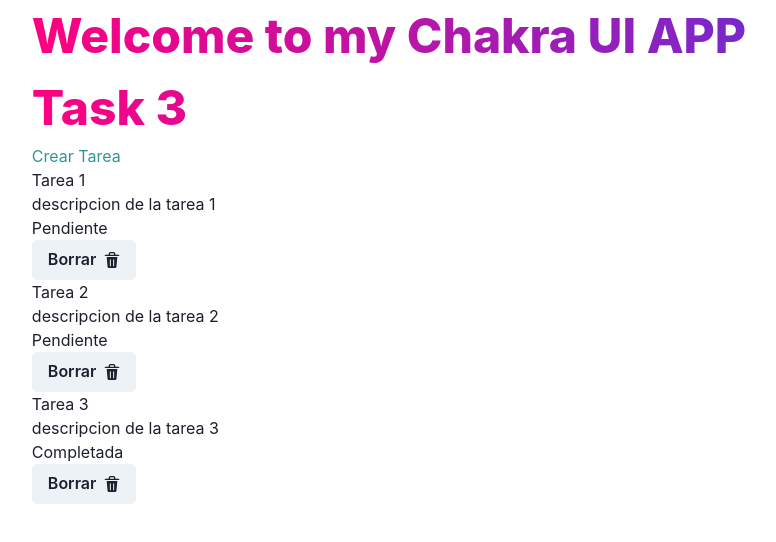
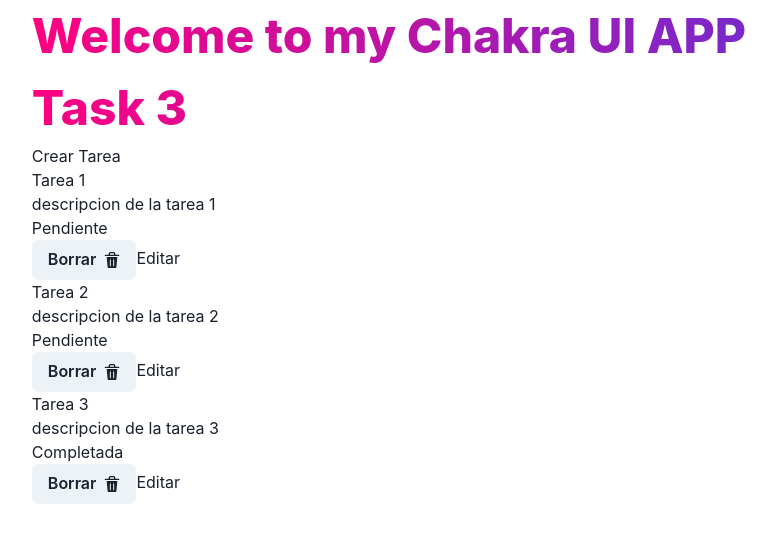
Before and after one commit to HuitziDomingo/redux-toolkit-crud, a React (Vite) app: page / in a window 1280 px wide. Shown: the top 542 px of the page, without its empty margins (251-1027 px from the left). Built offline with nearby package versions, Linux system fonts and the light colour scheme.

Commit message:
se agrego el metodo de actualizar

```diff
--- a/src/App.jsx
+++ b/src/App.jsx
@@ -21,8 +21,9 @@
       </header>
       <BrowserRouter>
         <Routes>
+          <Route path='/' element={<TaskList />} />
           <Route path='/create-task' element={<TaskForm />} />
-          <Route path='/' element={<TaskList />} />
+          <Route path='/edit-task/:id' element={<TaskForm />} />
         </Routes>
       </BrowserRouter>
     </>
--- a/src/components/TaskForm.jsx
+++ b/src/components/TaskForm.jsx
@@ -1,8 +1,8 @@
-import { useState } from "react"
-import { useDispatch } from "react-redux"
-import { addTask } from "../features/tasks/taskSlice"
+import { useEffect, useState } from "react"
+import { useDispatch, useSelector } from "react-redux"
+import { addTask, editTask } from "../features/tasks/taskSlice"
 import { v4 as uuid } from 'uuid'
-import { useNavigate } from 'react-router-dom'
+import { useNavigate, useParams } from 'react-router-dom'
 
 
 const TaskForm = () => {
@@ -12,8 +12,10 @@
     description: '',
   })
 
-  const dispath = useDispatch()
+  const dispatch = useDispatch()
   const navigate = useNavigate()
+  const params = useParams()
+  const tasks = useSelector(state => state.tasks)
 
   const handleChange = e => {
     setTask({
@@ -24,12 +26,23 @@
 
   const handleSubmit = e => {
     e.preventDefault()
-    dispath(addTask({
-      ...task,
-      id: uuid()
-    }))
+
+    if (params.id)
+      dispatch(editTask({ ...task, id: params.id }))
+    else
+      dispatch(addTask({ ...task, id: uuid() }))
     navigate('/')
   }
+
+  useEffect(() => {
+    // console.log(params.id)
+    if (params.id){
+      let taskMapped = tasks.map(task => task.id)
+      setTask(taskMapped.find(taskM => taskM.id === params.id))
+    }
+
+
+  }, [params, tasks])
 
   return (
     <>
@@ -39,13 +52,16 @@
           type="text"
           placeholder="title"
           onChange={handleChange}
+        // value={task.title}
         />
 
         <textarea
           name="description"
           placeholder="descripcion"
           onChange={handleChange}
-        ></textarea>
+        // value={task.description}
+        >
+        </textarea>
 
         <button>Guardar</button>
       </form>
--- a/src/components/TaskList.jsx
+++ b/src/components/TaskList.jsx
@@ -1,9 +1,9 @@
 import { useSelector, useDispatch } from 'react-redux'
 import { DeleteIcon } from '@chakra-ui/icons'
-import { Button } from '@chakra-ui/react'
+import { Button, Text } from '@chakra-ui/react'
 import { deleteTask } from '../features/tasks/taskSlice'
-import { Link } from '@chakra-ui/react'
-import { Text } from '@chakra-ui/react'
+import { Link } from 'react-router-dom'
+
 
 const TaskList = () => {
 
@@ -25,7 +25,7 @@
           fontSize='5xl'
           fontWeight='extrabold'
         >Task {tasks.length} </Text>
-        <Link href='/create-task' color='teal.500'>Crear Tarea</Link>
+        <Link to='/create-task' color='teal.500'>Crear Tarea</Link>
       </header>
 
       {
@@ -38,6 +38,7 @@
               rightIcon={<DeleteIcon />}
               onClick={() => handleDelete(task.id)}
             >Borrar</Button>
+            <Link to={`/edit-task/${task.id}`} color='teal.500'>Editar</Link>
           </div>
         ))
       }
--- a/src/features/tasks/taskSlice.js
+++ b/src/features/tasks/taskSlice.js
@@ -30,18 +30,26 @@
             // console.log(state, action.payload)
             state.push(action.payload)
         },
+        editTask: (state, action) => {
+            const { id, title, description } = action.payload
+            const foundTask = state.find((task) => task.id === id)
+
+            if (foundTask) {
+                foundTask.title = title
+                foundTask.description = description
+            }
+        },
         deleteTask: (state, action) => {
             // console.log(action.payload)
             let taskFound = state.find(task => task.id === action.payload)
-            if(taskFound)
+            if (taskFound)
                 state.splice(state.indexOf(taskFound), 1)
             // console.log(taskFound)
-        }
-
+        },
     }
 
 })
 
-export const { addTask, deleteTask } = taskSlice.actions
+export const { addTask, deleteTask, editTask } = taskSlice.actions
 
 export default taskSlice.reducer
```
